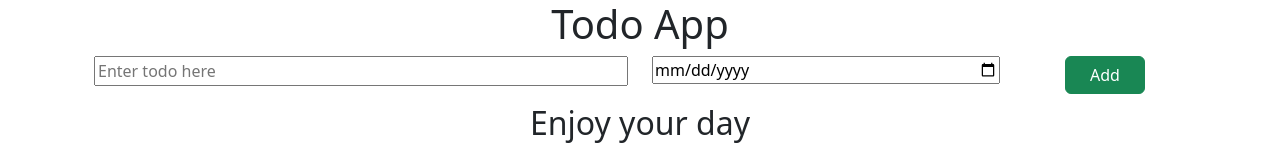
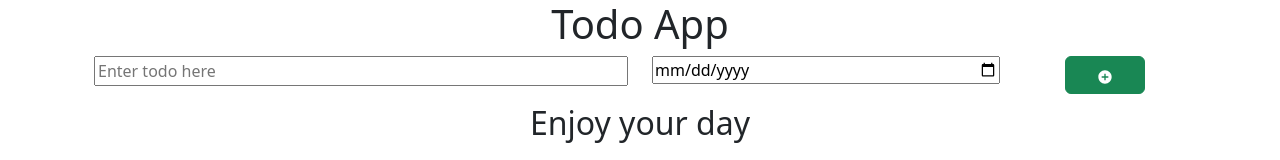
Before and after one commit to shreyaa-03/ReactJS, a React (Vite) app in the folder todo-app/: page / in a window 1280 px wide. Shown: the top 160 px of the page. Built offline with nearby package versions, Linux system fonts and the light colour scheme.

Commit message:
form&useRef

```diff
--- a/todo-app/package.json
+++ b/todo-app/package.json
@@ -12,7 +12,8 @@
   "dependencies": {
     "bootstrap": "^5.3.3",
     "react": "^18.2.0",
-    "react-dom": "^18.2.0"
+    "react-dom": "^18.2.0",
+    "react-icons": "^5.2.1"
   },
   "devDependencies": {
     "@types/react": "^18.2.66",
--- a/todo-app/src/components/AddTodo.jsx
+++ b/todo-app/src/components/AddTodo.jsx
@@ -1,53 +1,72 @@
+/* eslint-disable no-unused-vars */
 /* eslint-disable react/prop-types */
 import style from "../css/AddTodo.module.css";
-import { useState } from "react";
+import { useRef, useState } from "react";
+import { RiAddCircleFill } from "react-icons/ri";
 
 export default function AddTodo({ handleOnClick }) {
 
-  let [newItem, setNewItem] = useState("")
-  let [newDate, setNewDate] = useState("")
+  //USE STATE - CODE
+  // let [newItem, setNewItem] = useState("")
+  // let [newDate, setNewDate] = useState("")
 
-  // const onItemChanged = (event) => {
-  //   console.log(event.target.value)
-  //   setNewItem(event.target.value)
+  // // const onItemChanged = (event) => {
+  // //   console.log(event.target.value)
+  // //   setNewItem(event.target.value)
+  // // }
+  // // const onDateChanged = (event) => {
+  // //   console.log(event.target.value)
+  // //   setNewDate(event.target.value)
+  // // }
+  // // Use one func instead of two diff fucntions
+  // const handleChange = (event) => {
+  //   const { target: { name, value } } = event
+  //   if (name === 'newItem') {
+  //     setNewItem(value)
+  //   }else if (name === 'newDate') {
+  //     setNewDate(value)
+  //   }
   // }
-  // const onDateChanged = (event) => {
-  //   console.log(event.target.value)
-  //   setNewDate(event.target.value)
+  // const handleAddButton = (event) => {
+  //   event.preventDefault()
+  //   handleOnClick(newItem, newDate)
+  //   setNewItem("")
+  //   setNewDate("")
   // }
-  // Use one func instead of two diff fucntions
-  const handleChange = (event) => {
-    const { target: { name, value } } = event
-    if (name === 'newItem') {
-      setNewItem(value)
-    }else if (name === 'newDate') {
-      setNewDate(value)
-    }
-  }
-  const handleAddButton = () => {
-    handleOnClick(newItem, newDate)
-    setNewItem("")
-    setNewDate("")
-  }
+
+  // USEREF - CODE
+  const todoNameElement = useRef()
+  const dueDateElement = useRef()
+
+  const handleAddButton = (event) => {
+    event.preventDefault()
+    handleOnClick(todoNameElement.current.value, dueDateElement.current.value)
+    todoNameElement.current.value = ''
+    dueDateElement.current.value =''
+}
   return (
     <div className="container text-center">
-      <div className={` ${style["kg-row"]} row `}>
+      <form className={` ${style["kg-row"]} row `} onSubmit={handleAddButton}>
         <div className="col-6">
-          <input type="text" name="newItem" placeholder="Enter todo here" value={newItem} onChange={ handleChange}/>
+          <input type="text" name="newItem" placeholder="Enter todo here" ref={todoNameElement}
+            // value={newItem}  // onChange={handleChange} -> needed while using useState()
+          />
         </div>
         <div className="col-4">
-          <input type="date" name="newDate" id="" value={newDate} onChange={  handleChange} />
+          <input type="date" name="newDate" id="" ref={dueDateElement}
+            // value={newDate} onChange={handleChange} -> needed while using useState()
+          />
         </div>
         <div className="col-2">
           <button
-            type="button"
+            // type="button"
             className={`${style["kg-button"]} btn btn-success`}
-            onClick={handleAddButton}
+            // onClick={handleAddButton}
           >
-            Add
+          <RiAddCircleFill />
           </button>
         </div>
-      </div>
+      </form>
     </div>
   );
 }
--- a/todo-app/src/components/TodoItem.jsx
+++ b/todo-app/src/components/TodoItem.jsx
@@ -1,5 +1,7 @@
 /* eslint-disable react/prop-types */
 import style from "../css/TodoItem.module.css";
+import { AiFillDelete } from "react-icons/ai";
+
 function TodoItem({ todoName, todoDate,handleOnClicked }) {
   return (
     <div className="container text-center">
@@ -12,7 +14,7 @@ function TodoItem({ todoName, todoDate,handleOnClicked }) {
             className={`${style["kg-button"]} btn btn-danger`}
             onClick={ handleOnClicked}
           >
-            Delete
+           <AiFillDelete />
           </button>
         </div>
       </div>
--- a/todo-app/src/components/TodoItems.jsx
+++ b/todo-app/src/components/TodoItems.jsx
@@ -6,7 +6,6 @@ import TodoItem from "./TodoItem";
 export default function TodoItems({ todoItems, setTodoItems }) {
 
   const deleteItem = (itemToDel) => {
-    console.log("delete button clicked")
     let newItems = todoItems.filter(item => item !== itemToDel)
     setTodoItems(newItems)
   }
```
Also changed, not shown: 2 other files (tests, documents, lock files or other folders).
